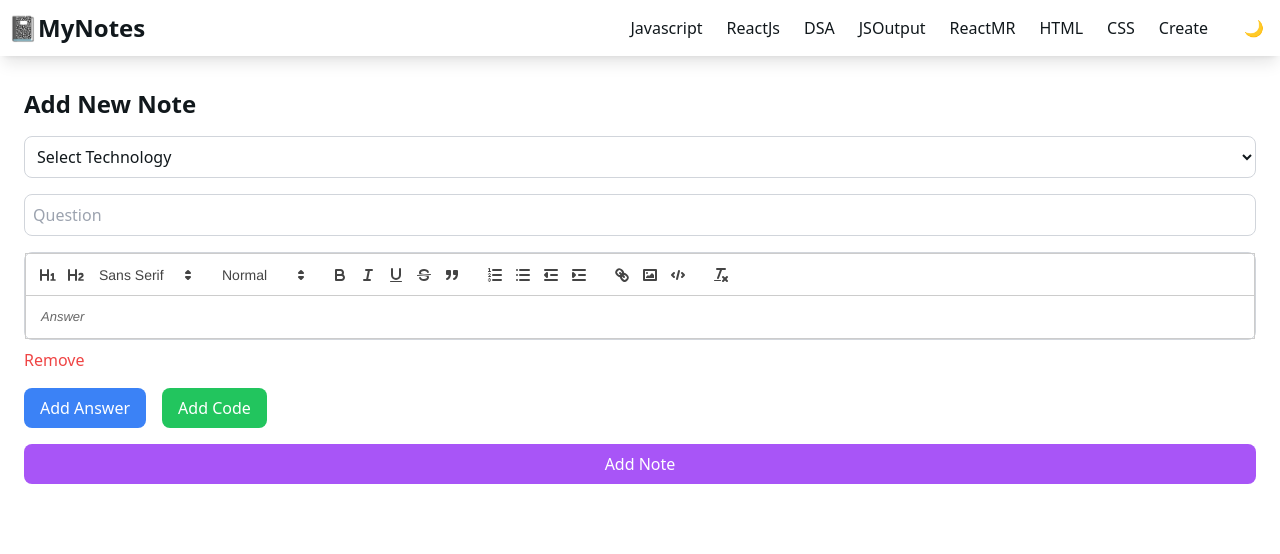
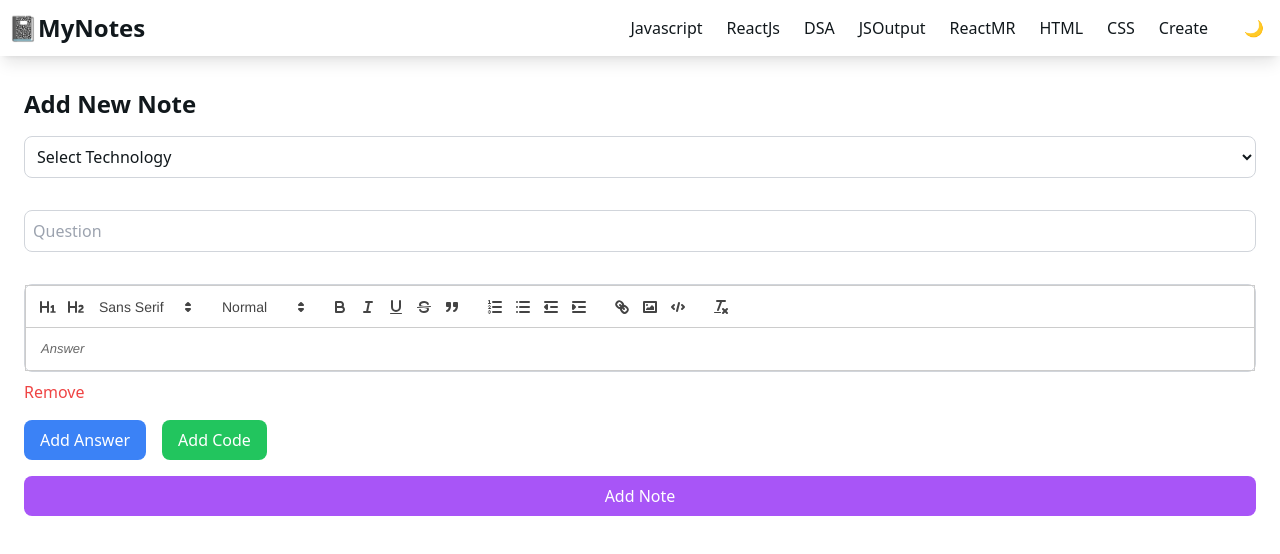
Before and after one commit to ManiKanta9578/NoteCraftr, a Next.js app in the folder client/: page /addNote in a window 1280 px wide. Shown: the top 554 px of the page. Built offline with nearby package versions, Linux system fonts and the light colour scheme.

Commit message:
formik package added

```diff
--- a/client/package.json
+++ b/client/package.json
@@ -12,6 +12,7 @@
     "autoprefixer": "^10.4.20",
     "axios": "^1.7.7",
     "dotenv": "^16.4.5",
+    "formik": "^2.4.6",
     "next": "14.2.15",
     "postcss": "^8.4.47",
     "react": "^18",
@@ -19,7 +20,8 @@
     "react-highlight": "^0.15.0",
     "react-quill": "^2.0.0",
     "react-syntax-highlighter": "^15.5.0",
-    "tailwindcss": "^3.4.13"
+    "tailwindcss": "^3.4.13",
+    "yup": "^1.4.0"
   },
   "devDependencies": {
     "eslint": "^8",
--- a/client/pages/addNote.js
+++ b/client/pages/addNote.js
@@ -1,20 +1,18 @@
 import React, { useState, useEffect } from 'react';
 import { createNote } from '../services/api';
 import dynamic from 'next/dynamic';
-import 'react-quill/dist/quill.snow.css'; // Import ReactQuill's styles
+import 'react-quill/dist/quill.snow.css';
+import { Formik, Form, Field, FieldArray } from 'formik';
+import * as Yup from 'yup';
+import LoadingSpinner from '@/components/LoadingSpinner';
 
 // Dynamically import ReactQuill with SSR disabled
 const ReactQuill = dynamic(() => import('react-quill'), { ssr: false });
 
 const AddNote = () => {
   const [mounted, setMounted] = useState(false); // Track whether the component is mounted on the client side
-  const [formData, setFormData] = useState({
-    question: '',
-    fields: [{ type: 'answer', value: '' }],
-    technology: ''
-  });
+  const [loading, setLoading] = useState(false); // Track form submission loading state
 
-  console.log(formData);
   // Ensure the component is only rendered on the client side
   useEffect(() => {
     setMounted(true);
@@ -39,37 +37,26 @@ const AddNote = () => {
     'link', 'image', 'code-block'
   ];
 
-  // Handle input changes
-  const handleChange = (value, index) => {
-    const updatedFields = [...formData.fields];
-    updatedFields[index].value = value;
-    setFormData({ ...formData, fields: updatedFields });
-  };
+  // Form validation schema using Yup
+  const validationSchema = Yup.object().shape({
+    question: Yup.string().required('Question is required'),
+    technology: Yup.string().required('Technology is required'),
+    fields: Yup.array().of(
+      Yup.object().shape({
+        type: Yup.string().required(),
+        value: Yup.string().required('Field value is required')
+      })
+    )
+  });
 
-  // Add a new field (answer or code)
-  const handleAddField = (type) => {
-    setFormData((prevData) => ({
-      ...prevData,
-      fields: [...prevData.fields, { type, value: '' }]
-    }));
-  };
+  const handleSubmit = async (values, { resetForm }) => {
+    setLoading(true);
 
-  // Remove a field
-  const handleRemoveField = (index) => {
-    const updatedFields = formData.fields.filter((_, i) => i !== index);
-    setFormData({ ...formData, fields: updatedFields });
-  };
-
-  const handleSubmit = async (e) => {
-    e.preventDefault();
-
-    // Filter out empty "answer" fields that have only <p><br></p>
-    const cleanedFields = formData.fields.filter((field) => {
-      // Check if it's a code field or a non-empty answer field
+    const cleanedFields = values.fields.filter((field) => {
       if (field.type === 'answer') {
         return field.value !== '<p><br></p>' && field.value.trim() !== '';
       }
-      return field.value.trim() !== ''; // For code fields
+      return field.value.trim() !== '';
     });
 
     const content = cleanedFields.map((field) => ({
@@ -77,30 +64,35 @@ const AddNote = () => {
       value: field.value
     }));
 
-    // Submit cleaned form data
     await createNote({
-      question: formData.question,
+      question: values.question,
       content,
-      technology: formData.technology
+      technology: values.technology
     });
 
-    // Reset form to initial state after submission
-    setFormData({
-      question: '',
-      fields: [{ type: 'answer', value: '' }],
-      technology: ''
-    });
+    setLoading(false);
+    resetForm();
   };
 
   return (
     <div className="mx-auto h-screen p-6 shadow-lg rounded-lg mt-16">
       <h1 className="text-2xl font-semibold mb-4">Add New Note</h1>
-      <form onSubmit={handleSubmit}>
+      <Formik
+        initialValues={{
+          question: '',
+          technology: '',
+          fields: [{ type: 'answer', value: '' }]
+        }}
+        validationSchema={validationSchema}
+        onSubmit={handleSubmit}
+      >
+        {({ values, setFieldValue, errors, touched }) => (
+          <Form>
             {/* Technology Dropdown */}
-        <select
+            <div className="mb-4">
+              <Field
+                as="select"
                 name="technology"
-          value={formData.technology}
-          onChange={(e) => setFormData({ ...formData, technology: e.target.value })}
                 className="w-full border border-gray-300 bg-inherit p-2 mb-4 rounded-lg"
               >
                 <option value="">Select Technology</option>
@@ -108,62 +100,60 @@ const AddNote = () => {
                 <option value="Node">Node</option>
                 <option value="JavaScript">JavaScript</option>
                 <option value="JSOutput">JS Output QAs</option>
-          <option value="ReactMR">React MR QAs</option> {/* MR: Machine Round */}
+                <option value="ReactMR">React MR QAs</option>
                 <option value="DSA">DSA</option>
                 <option value="CSS">CSS</option>
                 <option value="HTML">HTML</option>
-        </select>
+              </Field>
+              {errors.technology && touched.technology && (
+                <div className="text-red-500">{errors.technology}</div>
+              )}
+            </div>
 
             {/* Question Input */}
-        <input
-          type="text"
+            <div className="mb-4">
+              <Field
                 name="question"
                 placeholder="Question"
-          value={formData.question}
-          onChange={(e) => setFormData({ ...formData, question: e.target.value })}
                 className="w-full border border-gray-300 bg-inherit p-2 mb-4 rounded-lg"
               />
+              {errors.question && touched.question && (
+                <div className="text-red-500">{errors.question}</div>
+              )}
+            </div>
 
             {/* Fields for Answer/Code */}
-        {formData.fields.map((field, index) => (
+            <FieldArray name="fields">
+              {({ remove, push }) => (
+                <div>
+                  {values.fields.map((field, index) => (
                     <div key={index} className="mb-4">
                       {field.type === 'answer' ? (
-              <>
+                        <div>
                           {mounted && (
                             <ReactQuill
                               value={field.value}
-                    onChange={(value) => handleChange(value, index)}
+                              onChange={(value) =>
+                                setFieldValue(`fields[${index}].value`, value)
+                              }
                               placeholder="Answer"
                               modules={modules}
                               formats={formats}
                               className="border border-gray-300 bg-inherit rounded-lg mb-2"
                             />
                           )}
-                <button
-                  type="button"
-                  onClick={() => handleRemoveField(index)}
-                  className="text-red-500"
-                >
-                  Remove
-                </button>
-              </>
+                          <button type="button" onClick={() => remove(index)} className="text-red-500" > Remove </button>
+                        </div>
                       ) : (
-              <>
-                <textarea
-                  name={`code-${index}`}
+                        <div>
+                          <Field
+                            as="textarea"
+                            name={`fields[${index}].value`}
                             placeholder="Code"
-                  value={field.value}
-                  onChange={(e) => handleChange(e.target.value, index)}
                             className="w-full border border-gray-300 bg-inherit p-2 rounded-lg mb-2"
                           />
-                <button
-                  type="button"
-                  onClick={() => handleRemoveField(index)}
-                  className="text-red-500"
-                >
-                  Remove
-                </button>
-              </>
+                          <button type="button" onClick={() => remove(index)} className="text-red-500" > Remove </button>
+                        </div>
                       )}
                     </div>
                   ))}
@@ -172,25 +162,35 @@ const AddNote = () => {
                   <div className="flex space-x-4 mb-4">
                     <button
                       type="button"
-            onClick={() => handleAddField('answer')}
+                      onClick={() => push({ type: 'answer', value: '' })}
                       className="bg-blue-500 text-white px-4 py-2 rounded-lg"
                     >
                       Add Answer
                     </button>
                     <button
                       type="button"
-            onClick={() => handleAddField('code')}
+                      onClick={() => push({ type: 'code', value: '' })}
                       className="bg-green-500 text-white px-4 py-2 rounded-lg"
                     >
                       Add Code
                     </button>
                   </div>
+                </div>
+              )}
+            </FieldArray>
 
             {/* Submit Button */}
-        <button type="submit" className="bg-purple-500 text-white w-full py-2 rounded-lg">
+            <button
+              type="submit"
+              disabled={loading}
+              className={`w-full py-2 rounded-lg ${loading ? 'bg-gray-400' : 'bg-purple-500'} text-white`}
+            >
               Add Note
             </button>
-      </form>
+
+          </Form>
+        )}
+      </Formik>
     </div>
   );
 };
```
Also changed, not shown: 1 other file (tests, documents, lock files or other folders). Lines whose indentation alone changed are shown as unchanged.
